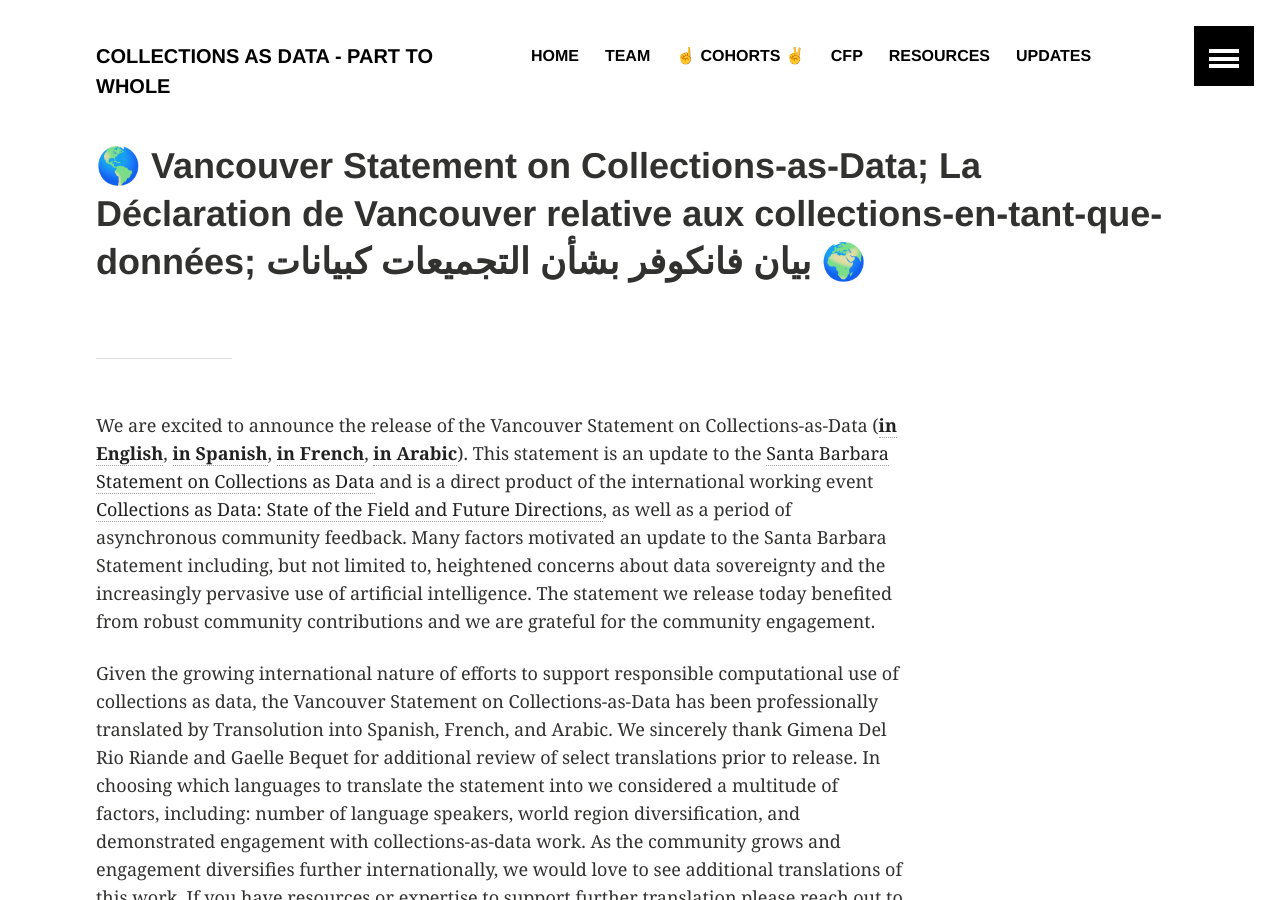
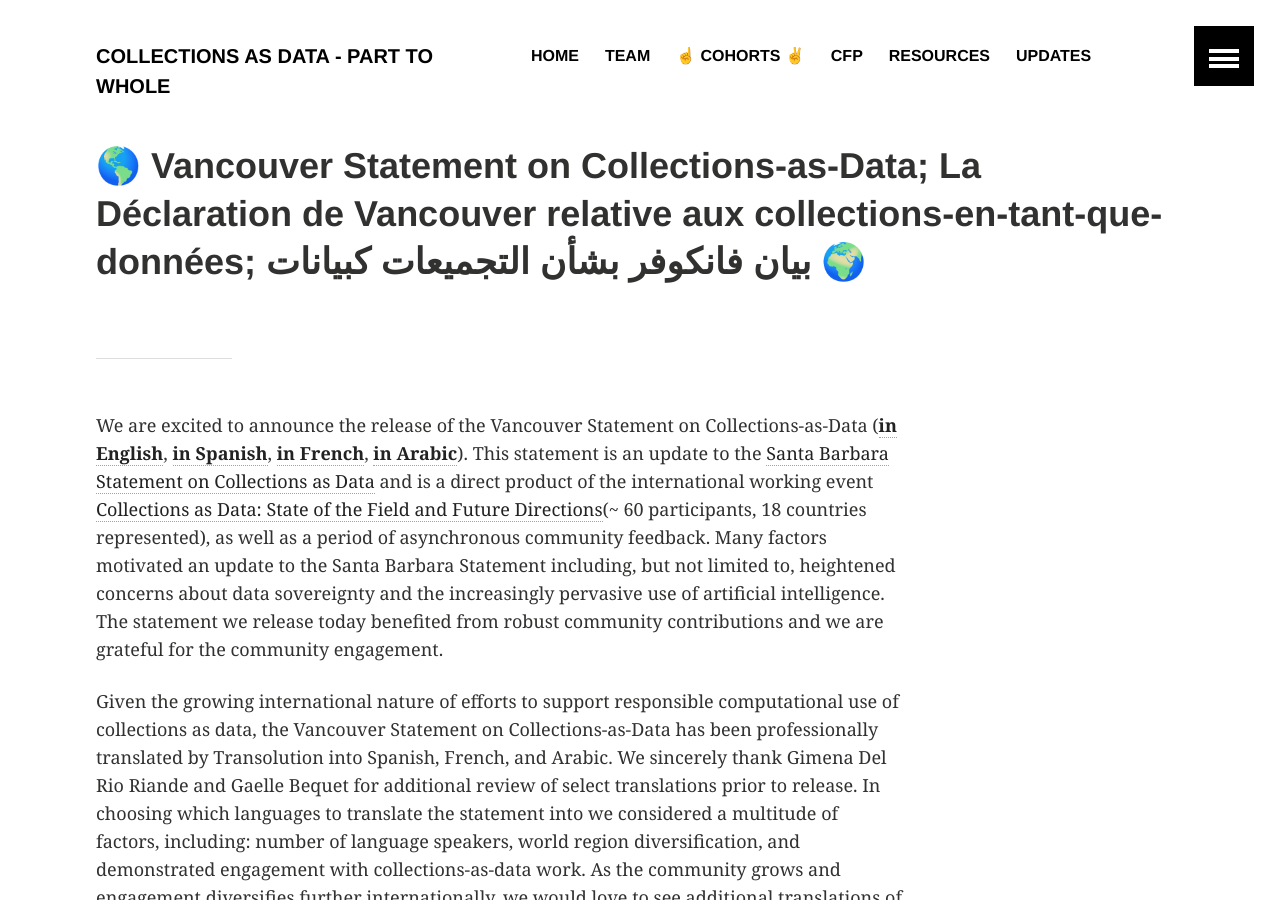
Before and after one commit to collectionsasdata/part2whole, a Jekyll site: the page built from _posts/2023-09-13-vancouver.markdown, in a window 1280 px wide and 900 px high. Built offline with Jekyll 4.4.1, drawn with Linux system fonts in a browser that asks for light colours.

Commit message:
Update 2023-09-13-vancouver.markdown

```diff
--- a/_posts/2023-09-13-vancouver.markdown
+++ b/_posts/2023-09-13-vancouver.markdown
@@ -11,7 +11,7 @@ teaser: "Vancouver Statement on Collections as Data"
 ---
 ---
 
-We are excited to announce the release of the Vancouver Statement on Collections-as-Data ([**in English**](https://zenodo.org/record/8342171), [**in Spanish**](https://doi.org/10.5281/zenodo.8342197), [**in French**](https://zenodo.org/record/8342190), [**in Arabic**](https://doi.org/10.5281/zenodo.8342187)). This statement is an update to the [Santa Barbara Statement on Collections as Data](https://zenodo.org/record/3066209) and is a direct product of the international working event [Collections as Data: State of the Field and Future Directions](https://collectionsasdata.github.io/part2whole/iac/), as well as a period of asynchronous community feedback. Many factors motivated an update to the Santa Barbara Statement including, but not limited to, heightened concerns about data sovereignty and the increasingly pervasive use of artificial intelligence. The statement we release today benefited from robust community contributions and we are grateful for the community engagement.
+We are excited to announce the release of the Vancouver Statement on Collections-as-Data ([**in English**](https://zenodo.org/record/8342171), [**in Spanish**](https://doi.org/10.5281/zenodo.8342197), [**in French**](https://zenodo.org/record/8342190), [**in Arabic**](https://doi.org/10.5281/zenodo.8342187)). This statement is an update to the [Santa Barbara Statement on Collections as Data](https://zenodo.org/record/3066209) and is a direct product of the international working event [Collections as Data: State of the Field and Future Directions](https://collectionsasdata.github.io/part2whole/iac/)(~ 60 participants, 18 countries represented), as well as a period of asynchronous community feedback. Many factors motivated an update to the Santa Barbara Statement including, but not limited to, heightened concerns about data sovereignty and the increasingly pervasive use of artificial intelligence. The statement we release today benefited from robust community contributions and we are grateful for the community engagement.
 
 Given the growing international nature of efforts to support responsible computational use of collections as data, the Vancouver Statement on Collections-as-Data has been professionally translated by Transolution into Spanish, French, and Arabic. We sincerely thank Gimena Del Rio Riande and Gaelle Bequet for additional review of select translations prior to release. In choosing which languages to translate the statement into we considered a multitude of factors, including: number of language speakers, world region diversification, and demonstrated engagement with collections-as-data work. As the community grows and engagement diversifies further internationally, we would love to see additional translations of this work. If you have resources or expertise to support further translation please reach out to Thomas Padilla - tpadilla@archive.org.
 
```
